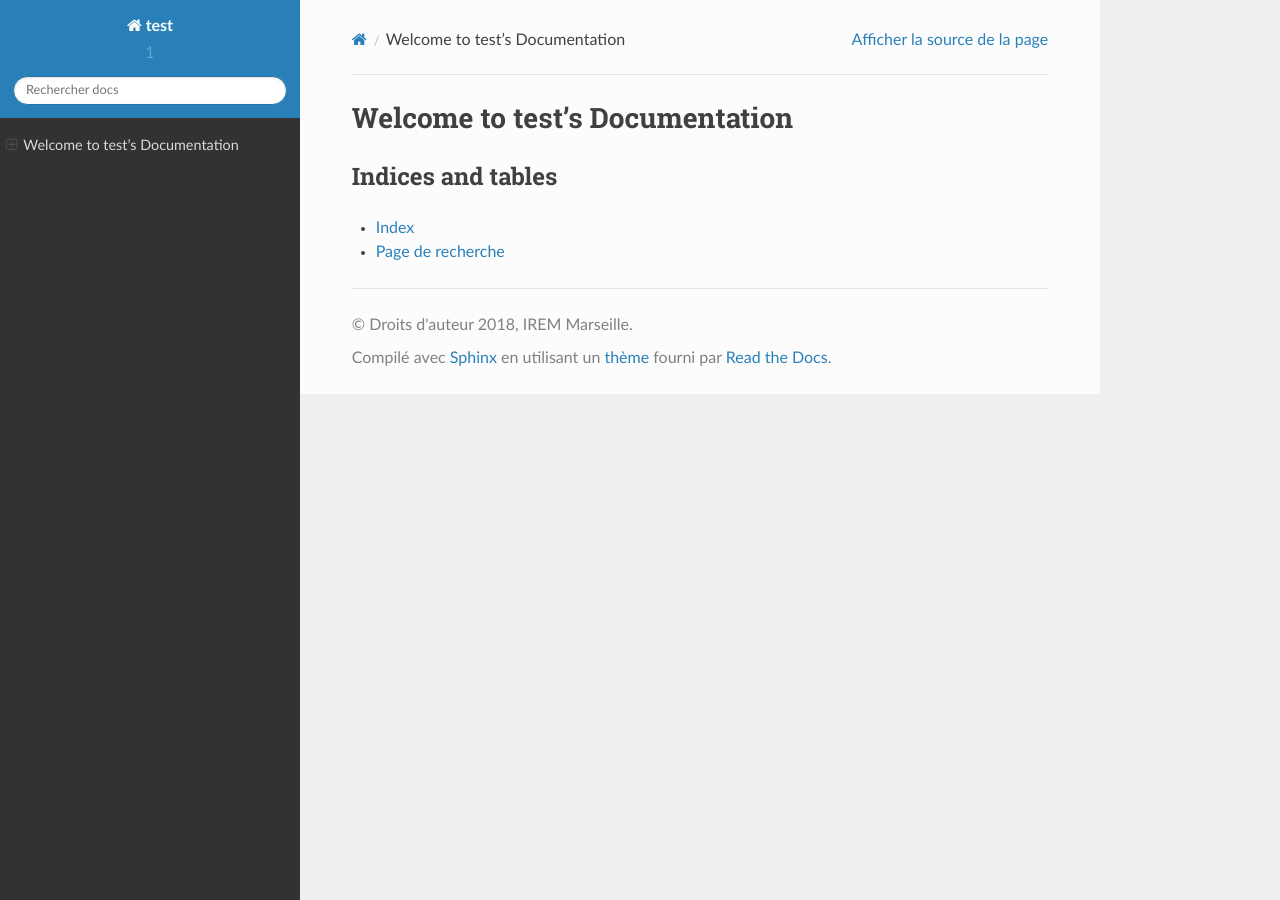
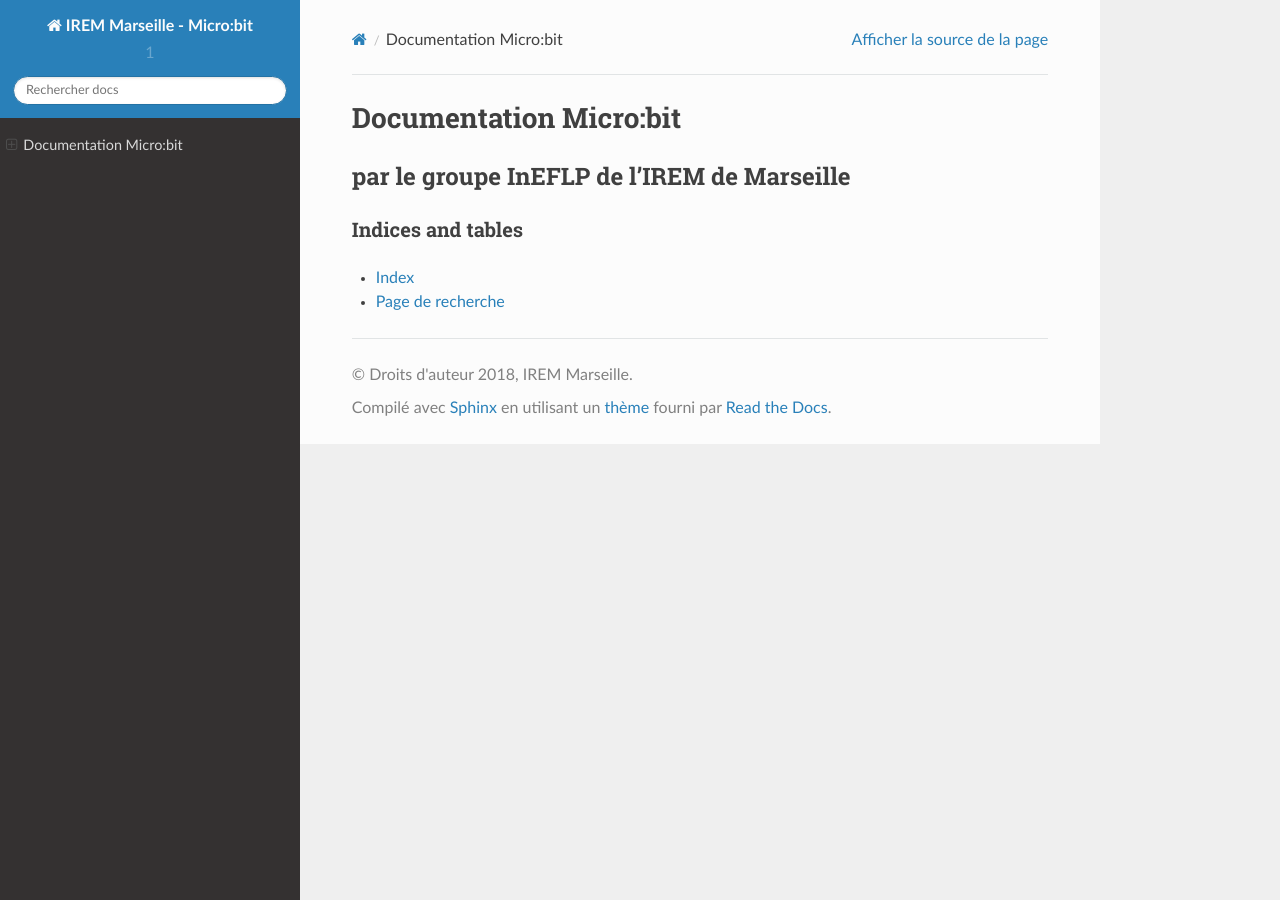
Before and after one commit to iremlp/microbit, a Sphinx documentation site: the page built from docs/source/index.rst, in a window 1280 px wide. Built offline with Sphinx 7.4.7 and the Read the Docs theme 2.0.0, drawn with Linux system fonts in a browser that asks for light colours.

Commit message:
page d'accueil

```diff
--- a/docs/source/conf.py
+++ b/docs/source/conf.py
@@ -44,7 +44,7 @@ master_doc = u'index'
 
 
 # General information about the project.
-project = u'test'
+project = u'IREM Marseille - Micro:bit'
 
 copyright = u'2018, IREM Marseille'
 
--- a/docs/source/index.rst
+++ b/docs/source/index.rst
@@ -1,11 +1,17 @@
 .. test Documentation master file.
 
-###############################
-Welcome to test's Documentation
-###############################
+#######################
+Documentation Micro:bit
+#######################
+
+-------------------------------------------
+par le groupe InEFLP de l'IREM de Marseille
+-------------------------------------------
+
 
 .. toctree::
    :maxdepth: 2
+
 
 
 
```
Also changed, not shown: 9 other files.
